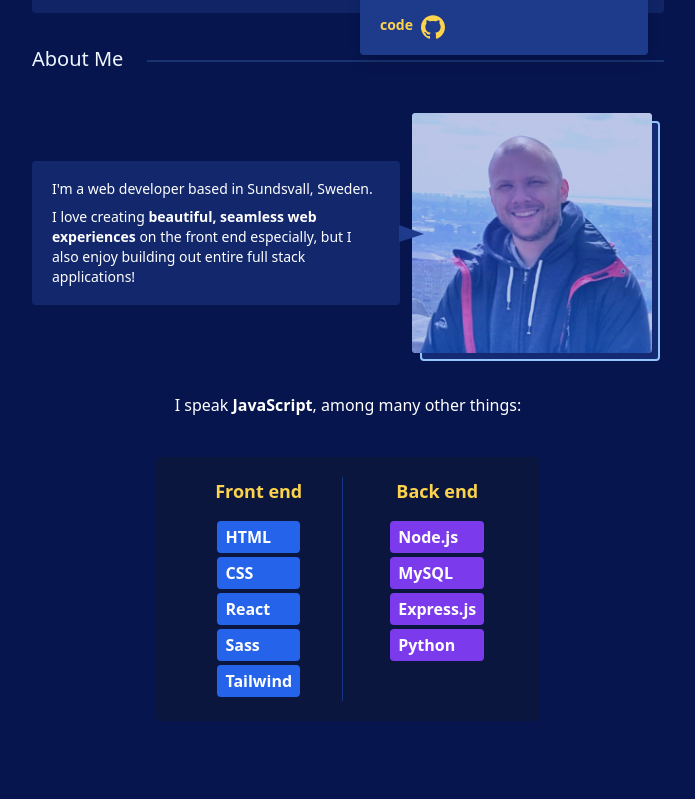
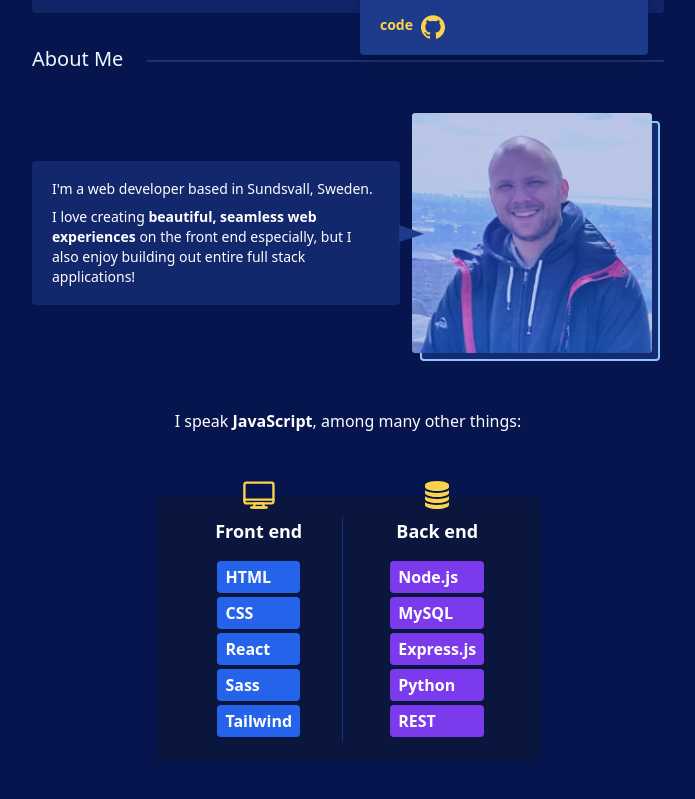
Before and after one commit to johnnydevster/portfolio, a React (Create React App) app: page / in a window 1280 px wide. Shown: the part 1599-2398 px from the top of the page, without its empty margins (236-931 px from the left). Built offline with nearby package versions, Linux system fonts and the light colour scheme.

Commit message:
Added some icons to tech stack

```diff
--- a/src/AboutMe.js
+++ b/src/AboutMe.js
@@ -1,8 +1,9 @@
 import me from "./static/Portrait2.PNG";
+import { Screen, Database } from "./static/icons";
 
 function AboutMe(props) {
   const frontEndSkills = ["HTML", "CSS", "React", "Sass", "Tailwind"];
-  const backEndSkills = ["Node.js", "MySQL", "Express.js", "Python"];
+  const backEndSkills = ["Node.js", "MySQL", "Express.js", "Python", "REST"];
   return (
     <div>
       <div className="flex items-center">
@@ -11,7 +12,7 @@ function AboutMe(props) {
         </div>
         <div className="w-full border-b-2 border-blue-400 border-opacity-20 ml-6 pt-1"></div>
       </div>
-      <div className="flex flex-col sm:flex-row items-center justify-between my-10">
+      <div className="flex flex-col sm:flex-row items-center justify-between mt-10">
         <div className="mx-auto relative max-w-md sm:h-36 flex flex-col justify-center text-white bg-blue-900 bg-opacity-50 rounded py-3 px-5">
           <p className="text-sm">
             I'm a web developer based in Sundsvall, Sweden.
@@ -36,17 +37,20 @@ function AboutMe(props) {
           <div className="absolute border-2 rounded border-blue-300 h-60 w-60 left-2 top-2 z-0 bg-blue-900 bg-opacity-60"></div>
         </div>
       </div>
-      <h1 className="text-base text-white text-center">
+      <h1 className="text-base text-white text-center mt-10 sm:mt-14">
         I speak <span className="font-bold">JavaScript</span>, among many other
         things:
       </h1>
-      <div className="mb-96 mt-8 sm:mt-10 max-w-sm mx-auto p-5 text-base font-semibold bg-gray-900 bg-opacity-40 rounded">
+      <div className="mb-96 mt-12 sm:mt-16 max-w-sm mx-auto p-5 text-base font-semibold bg-gray-900 bg-opacity-40 rounded">
         <div id="skillscontainer" className="flex justify-around">
           <div
             id="frontendskills"
-            className="text-base w-1/2 flex flex-col items-center"
+            className="text-base w-1/2 flex flex-col items-center relative"
           >
-            <h2 className="mb-4 text-yellow-300 text-lg">Front end</h2>
+            <div className="absolute -top-10 w-10">
+              <Screen className="fill-current text-yellow-300" />
+            </div>
+            <h2 className="mb-4 text-white text-lg">Front end</h2>
             <ul className="text-white">
               {frontEndSkills.map((skill, i) => {
                 return (
@@ -60,9 +64,12 @@ function AboutMe(props) {
           <div className="border-l border-blue-600 border-opacity-40"></div>
           <div
             id="backendskills"
-            className="text-base w-1/2 ml-3 flex flex-col items-center"
+            className="text-base w-1/2 ml-3 flex flex-col items-center relative"
           >
-            <h2 className="mb-4 text-yellow-300 text-lg">Back end</h2>
+            <div className="absolute -top-9 w-7">
+              <Database className="fill-current text-yellow-300" />
+            </div>
+            <h2 className="mb-4 text-white text-lg">Back end</h2>
             <ul className="text-white">
               {backEndSkills.map((skill, i) => {
                 return (
--- a/src/static/icons.js
+++ b/src/static/icons.js
@@ -32,11 +32,32 @@ function LinkedIn(props) {
 
 function Link(props) {
   return (
-    <svg viewBox="0 0 24 24" class={props.className}>
+    <svg viewBox="0 0 24 24" className={props.className}>
       <path d="M10 13a5 5 0 0 0 7.54.54l3-3a5 5 0 0 0-7.07-7.07l-1.72 1.71"></path>
       <path d="M14 11a5 5 0 0 0-7.54-.54l-3 3a5 5 0 0 0 7.07 7.07l1.71-1.71"></path>
     </svg>
   );
 }
 
-export { ArrowDown, GitHub, LinkedIn, Link };
+function Screen(props) {
+  return (
+    <svg viewBox="0 0 512 512" className={props.className}>
+      <g data-name="1" id="_1">
+        <path d="M413,353.15H97.24a43.15,43.15,0,0,1-43.11-43.1V100.36A43.16,43.16,0,0,1,97.24,57.25H413a43.15,43.15,0,0,1,43.1,43.11V310.05A43.14,43.14,0,0,1,413,353.15ZM97.24,87.25a13.12,13.12,0,0,0-13.11,13.11V310.05a13.12,13.12,0,0,0,13.11,13.1H413a13.12,13.12,0,0,0,13.1-13.1V100.36A13.12,13.12,0,0,0,413,87.25Z" />
+        <path d="M324.13,405.65h-138a15,15,0,0,1-14-20.34l20-52.5a15,15,0,0,1,14-9.66h98a15,15,0,0,1,14,9.66l20,52.5a15,15,0,0,1-14,20.34Zm-116.23-30h94.46l-8.57-22.5H216.48Z" />
+        <path d="M354.61,405.65h-199a15,15,0,1,1,0-30h199a15,15,0,0,1,0,30Z" />
+        <path d="M441.13,303.66h-372a15,15,0,1,1,0-30h372a15,15,0,0,1,0,30Z" />
+      </g>
+    </svg>
+  );
+}
+
+function Database(props) {
+  return (
+    <svg viewBox="0 0 1792 1792" className={props.className}>
+      <path d="M896 768q237 0 443-43t325-127v170q0 69-103 128t-280 93.5-385 34.5-385-34.5-280-93.5-103-128v-170q119 84 325 127t443 43zm0 768q237 0 443-43t325-127v170q0 69-103 128t-280 93.5-385 34.5-385-34.5-280-93.5-103-128v-170q119 84 325 127t443 43zm0-384q237 0 443-43t325-127v170q0 69-103 128t-280 93.5-385 34.5-385-34.5-280-93.5-103-128v-170q119 84 325 127t443 43zm0-1152q208 0 385 34.5t280 93.5 103 128v128q0 69-103 128t-280 93.5-385 34.5-385-34.5-280-93.5-103-128v-128q0-69 103-128t280-93.5 385-34.5z" />
+    </svg>
+  );
+}
+
+export { ArrowDown, GitHub, LinkedIn, Link, Screen, Database };
```
Also changed, not shown: src/static/database.svg (added), src/static/screen.svg (added).
